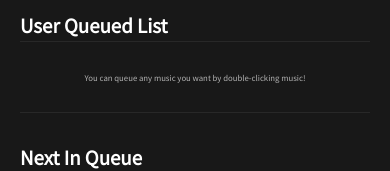
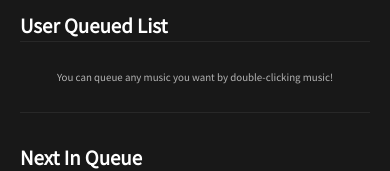
Before and after one commit to hw4n/melody, a React (Create React App) app in the folder client/: page / in a window 390 px wide. Shown: the part 211-382 px from the top of the page. Built offline with nearby package versions, Linux system fonts and the light colour scheme.

Commit message:
feat: width of ~768px will have slightly bigger tip display

```diff
--- a/client/src/App.css
+++ b/client/src/App.css
@@ -464,6 +464,7 @@ how to remove the virtical space around the range input in IE*/
   .song .tip {
     display: flex;
     justify-content: center;
+    font-size: 2.5vw;
   }
   .song div {
     padding: 0;
```
